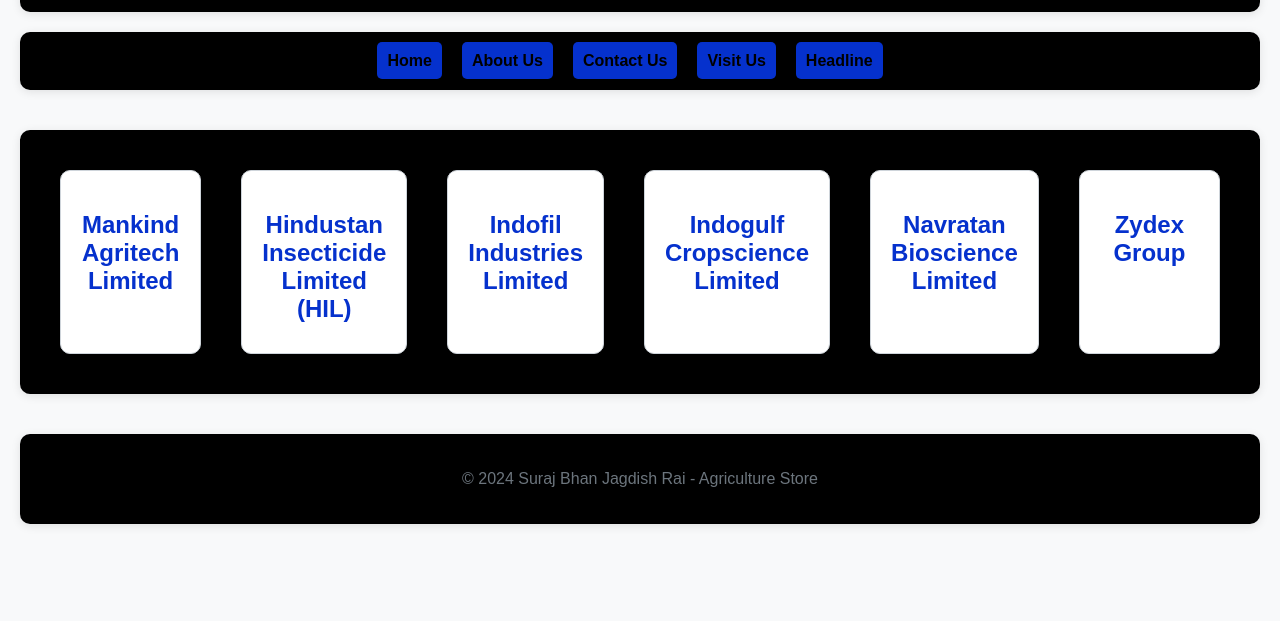
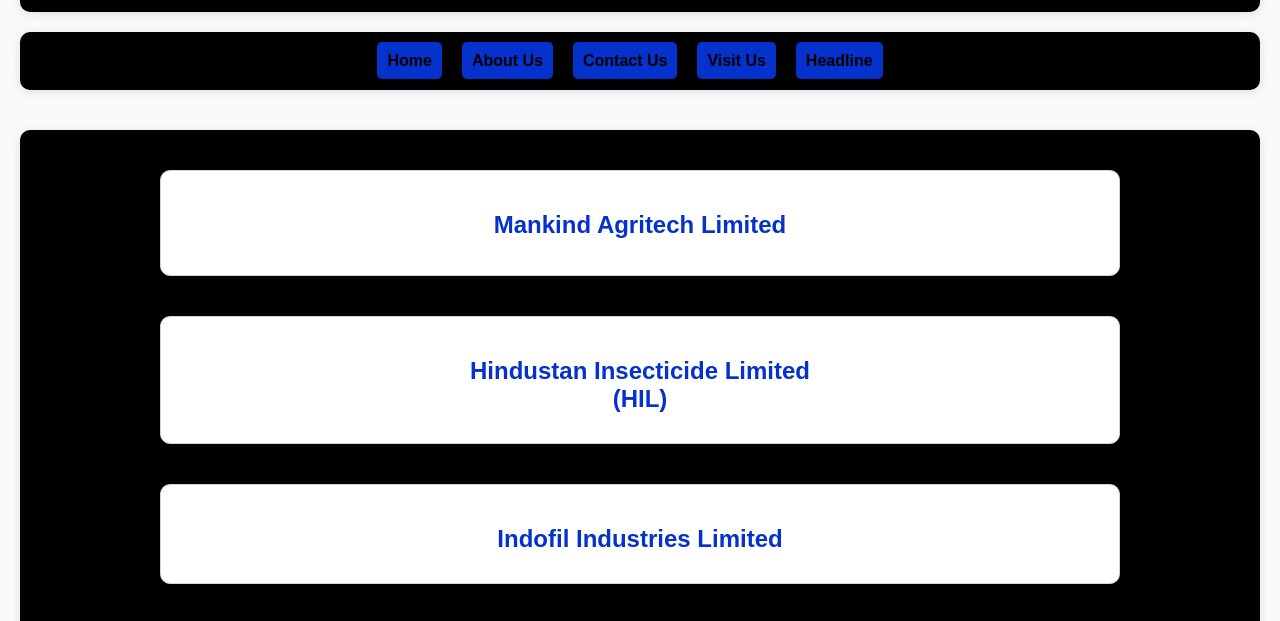
Before and after one commit to Akhil10106/SBJR-Agriculture-Store, a plain HTML site: page dealing_companies.html in a window 1280 px wide. Shown: the part 116-737 px from the top of the page. Drawn offline with Linux system fonts and the light colour scheme.

Commit message:
Update dealing_companies.html

```diff
--- a/dealing_companies.html
+++ b/dealing_companies.html
@@ -77,7 +77,8 @@
 
     .companies {
       display: flex;
-      justify-content: space-around;
+      flex-direction: column; /* Stack companies vertically */
+      align-items: center; /* Center-align companies */
     }
 
     .company {
@@ -87,7 +88,7 @@
       margin: 20px;
       background-color: #fff;
       box-shadow: 0 2px 10px rgba(0, 0, 0, 0.1);
-      width: calc(25% - 40px); /* Adjusted width to display 4 companies in one line */
+      width: 80%; /* Adjusted width for responsiveness */
       box-sizing: border-box;
       text-align: center; /* Center-align company names */
     }
```
